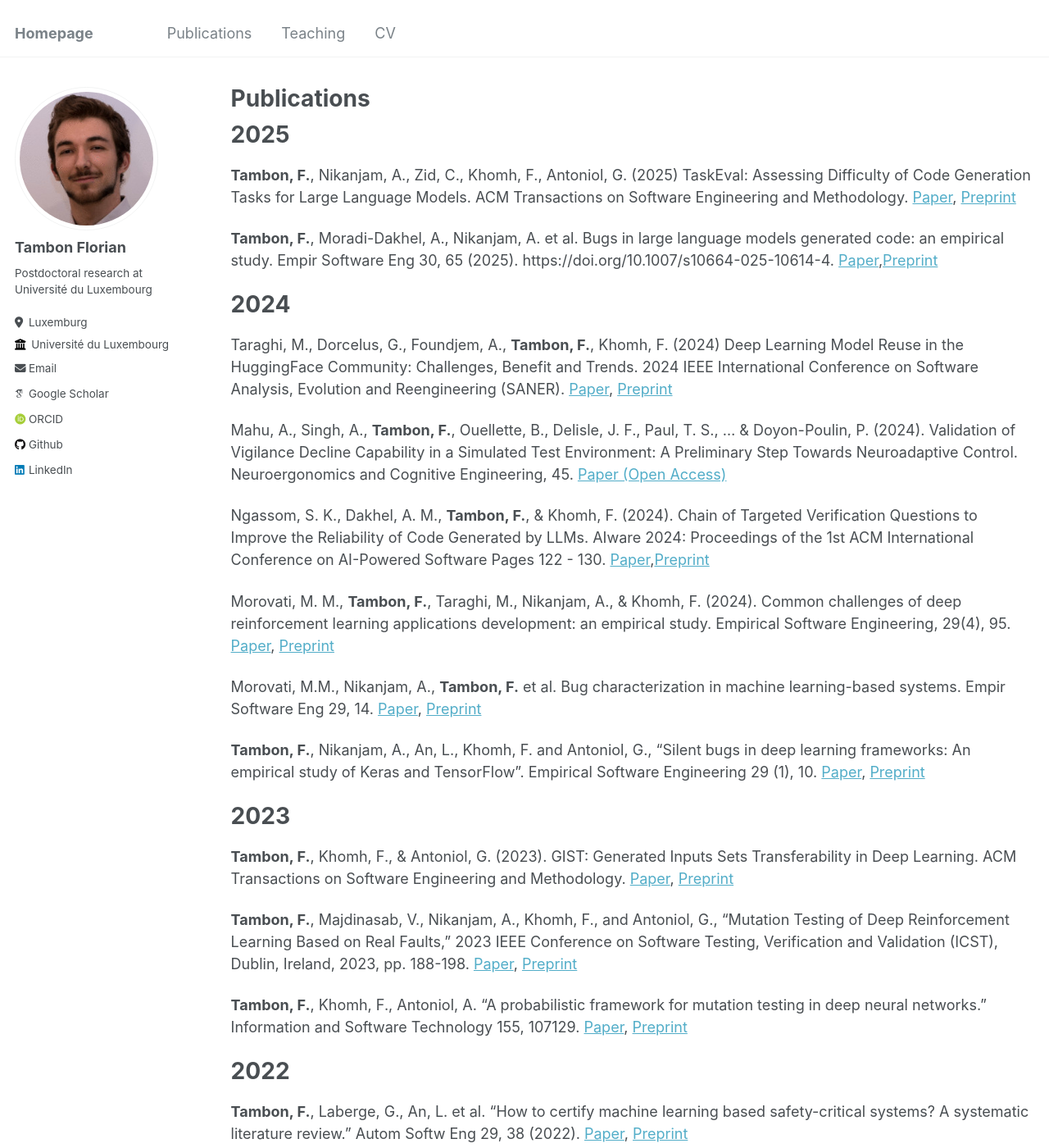
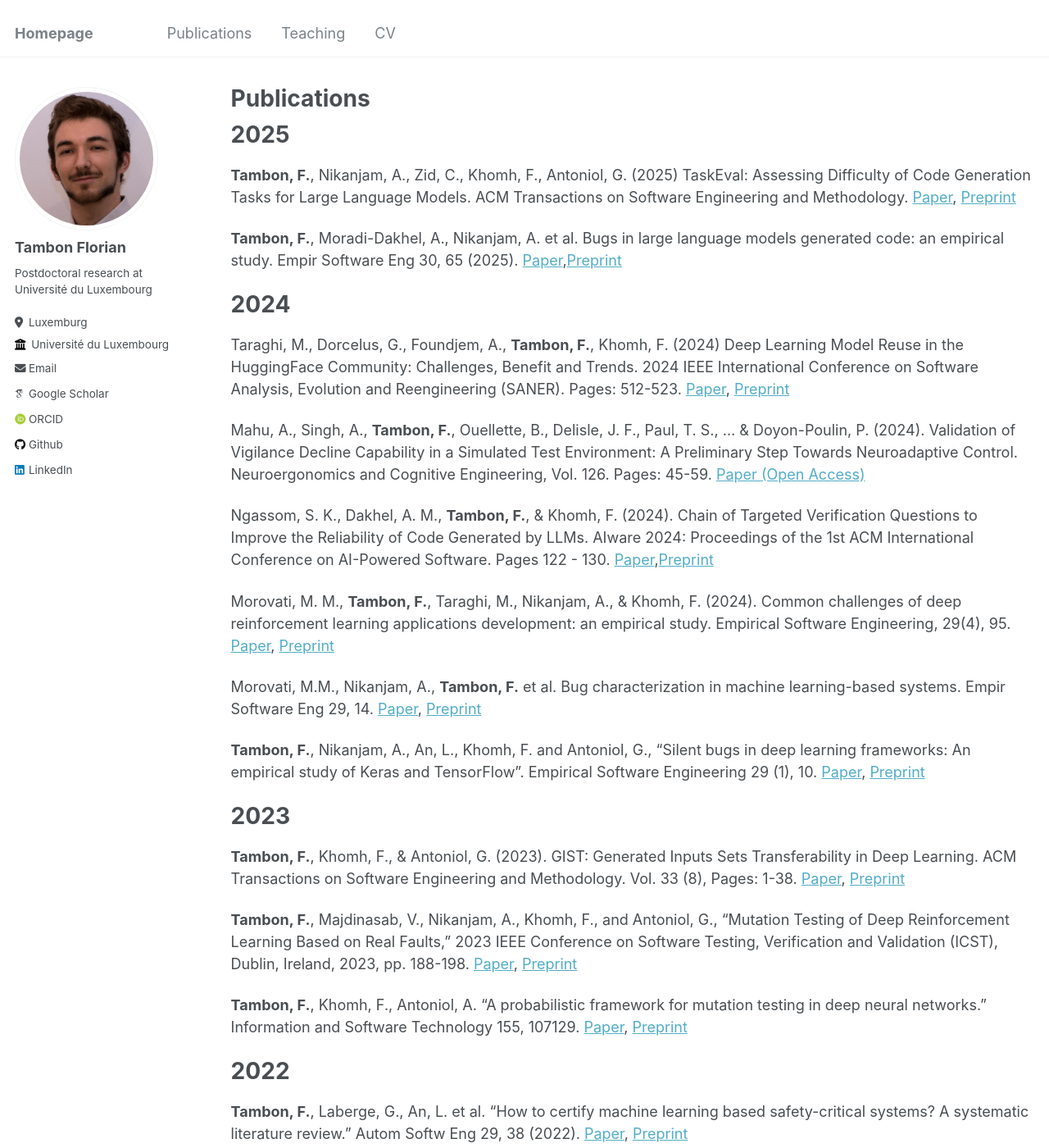
Before and after one commit to florian-tambon/florian-tambon.github.io, a Jekyll site: the page built from _pages/publications.md, in a window 1280 px wide and 1400 px high. Shown: the whole window at 82% size. Built offline with Jekyll 4.4.1, drawn with Linux system fonts in a browser that asks for light colours; some web fonts are replaced.

Commit message:
Update pub

```diff
--- a/_pages/publications.md
+++ b/_pages/publications.md
@@ -11,16 +11,15 @@ author_profile: true
 
 **Tambon, F.**, Nikanjam, A., Zid, C., Khomh, F., Antoniol, G. (2025) TaskEval: Assessing Difficulty of Code Generation Tasks for Large Language Models. ACM Transactions on Software Engineering and Methodology. [Paper](https://doi.org/10.1145/3773285), [Preprint](https://arxiv.org/abs/2407.21227)
 
-**Tambon, F.**, Moradi-Dakhel, A., Nikanjam, A. et al. Bugs in large language models generated code: an empirical study. Empir Software Eng 30, 65 (2025). https://doi.org/10.1007/s10664-025-10614-4. [Paper](https://link.springer.com/article/10.1007/s10664-025-10614-4),[Preprint](https://arxiv.org/abs/2403.08937)
+**Tambon, F.**, Moradi-Dakhel, A., Nikanjam, A. et al. Bugs in large language models generated code: an empirical study. Empir Software Eng 30, 65 (2025). [Paper](https://link.springer.com/article/10.1007/s10664-025-10614-4),[Preprint](https://arxiv.org/abs/2403.08937)
 
 # 2024
 
-Taraghi, M., Dorcelus, G., Foundjem, A., **Tambon, F.**, Khomh, F. (2024) Deep Learning Model Reuse in the HuggingFace Community: Challenges, Benefit and Trends. 2024 IEEE International Conference on Software Analysis, Evolution and Reengineering (SANER). [Paper](https://www.computer.org/csdl/proceedings-article/saner/2024/306600a512/1YCRmZ2YLaU), [Preprint](https://arxiv.org/abs/2401.13177)
+Taraghi, M., Dorcelus, G., Foundjem, A., **Tambon, F.**, Khomh, F. (2024) Deep Learning Model Reuse in the HuggingFace Community: Challenges, Benefit and Trends. 2024 IEEE International Conference on Software Analysis, Evolution and Reengineering (SANER). Pages: 512-523. [Paper](https://www.computer.org/csdl/proceedings-article/saner/2024/306600a512/1YCRmZ2YLaU), [Preprint](https://arxiv.org/abs/2401.13177)
 
-Mahu, A., Singh, A., **Tambon, F.**, Ouellette, B., Delisle, J. F., Paul, T. S., ... & Doyon-Poulin, P. (2024). Validation of Vigilance Decline Capability in a Simulated Test Environment: A Preliminary Step Towards Neuroadaptive Control. Neuroergonomics and Cognitive Engineering, 45. [Paper (Open Access)](https://books.google.ca/books?hl=en&lr=&id=UmYREQAAQBAJ&oi=fnd&pg=PA45&dq=info:J8lzlAmZzzsJ:scholar.google.com&ots=0tSrIWXgj8&sig=-mrZuP1OHEIxKUNbWuK8VSfO7Kc&redir_esc=y#v=onepage&q&f=false)
+Mahu, A., Singh, A., **Tambon, F.**, Ouellette, B., Delisle, J. F., Paul, T. S., ... & Doyon-Poulin, P. (2024). Validation of Vigilance Decline Capability in a Simulated Test Environment: A Preliminary Step Towards Neuroadaptive Control. Neuroergonomics and Cognitive Engineering, Vol. 126. Pages: 45-59. [Paper (Open Access)](https://books.google.ca/books?hl=en&lr=&id=UmYREQAAQBAJ&oi=fnd&pg=PA45&dq=info:J8lzlAmZzzsJ:scholar.google.com&ots=0tSrIWXgj8&sig=-mrZuP1OHEIxKUNbWuK8VSfO7Kc&redir_esc=y#v=onepage&q&f=false)
 
-Ngassom, S. K., Dakhel, A. M., **Tambon, F.**, & Khomh, F. (2024). Chain of Targeted Verification Questions to Improve the Reliability of Code Generated by LLMs. AIware 2024: Proceedings of the 1st ACM International Conference on AI-Powered Software
-Pages 122 - 130. [Paper](https://dl.acm.org/doi/10.1145/3664646.3664772),[Preprint](https://arxiv.org/abs/2405.13932)
+Ngassom, S. K., Dakhel, A. M., **Tambon, F.**, & Khomh, F. (2024). Chain of Targeted Verification Questions to Improve the Reliability of Code Generated by LLMs. AIware 2024: Proceedings of the 1st ACM International Conference on AI-Powered Software. Pages 122 - 130. [Paper](https://dl.acm.org/doi/10.1145/3664646.3664772),[Preprint](https://arxiv.org/abs/2405.13932)
 
 Morovati, M. M., **Tambon, F.**, Taraghi, M., Nikanjam, A., & Khomh, F. (2024). Common challenges of deep reinforcement learning applications development: an empirical study. Empirical Software Engineering, 29(4), 95. [Paper](https://link.springer.com/article/10.1007/s10664-024-10500-5), [Preprint](https://arxiv.org/abs/2310.09575)
 
@@ -30,7 +29,7 @@ Morovati, M.M., Nikanjam, A., **Tambon, F.** et al. Bug characterization in mach
 
 # 2023
 
-**Tambon, F.**, Khomh, F., & Antoniol, G. (2023). GIST: Generated Inputs Sets Transferability in Deep Learning. ACM Transactions on Software Engineering and Methodology. [Paper](https://dl.acm.org/doi/abs/10.1145/3672457), [Preprint](https://arxiv.org/abs/2311.00801)
+**Tambon, F.**, Khomh, F., & Antoniol, G. (2023). GIST: Generated Inputs Sets Transferability in Deep Learning. ACM Transactions on Software Engineering and Methodology. Vol. 33 (8), Pages: 1-38. [Paper](https://dl.acm.org/doi/abs/10.1145/3672457), [Preprint](https://arxiv.org/abs/2311.00801)
 
 **Tambon, F.**, Majdinasab, V., Nikanjam, A., Khomh, F., and Antoniol, G., "Mutation Testing of Deep Reinforcement Learning Based on Real Faults," 2023 IEEE Conference on Software Testing, Verification and Validation (ICST), Dublin, Ireland, 2023, pp. 188-198. [Paper](https://doi.org/10.1109/ICST57152.2023.00026), [Preprint](https://arxiv.org/abs/2301.05651)
 
```
